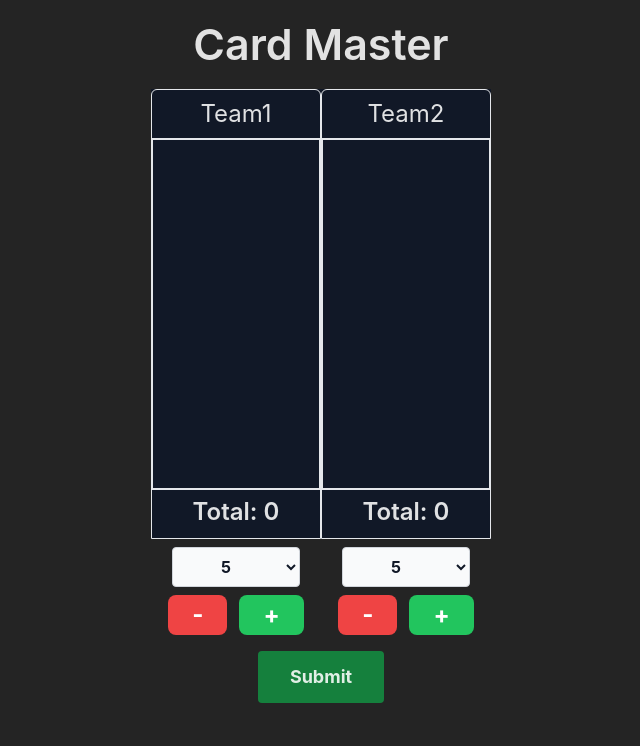
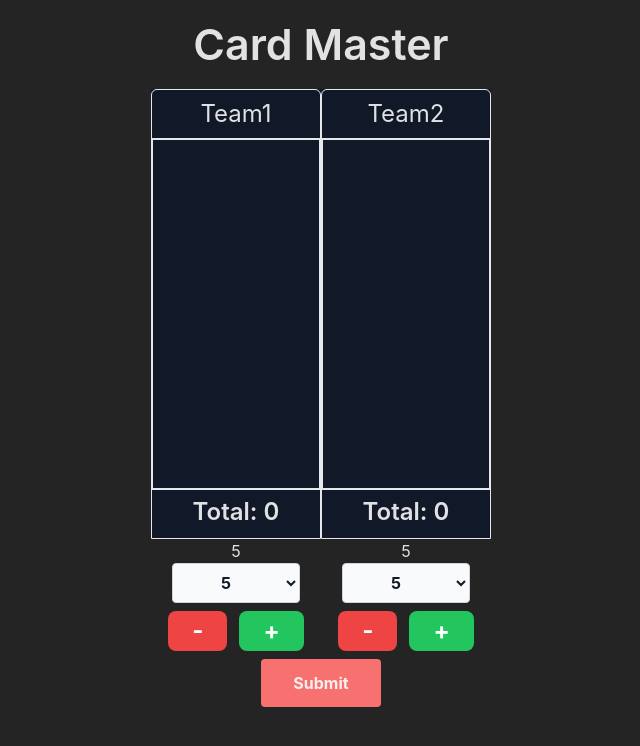
Before and after one commit to hridoykhandakar/card-master, a React (Vite) app: page / in a window 1280 px wide. Shown: the top 746 px of the page, without its empty margins (319-959 px from the left). Built offline with nearby package versions, Linux system fonts and the light colour scheme.

Commit message:
fix sum bug

```diff
--- a/index.html
+++ b/index.html
@@ -4,7 +4,7 @@
     <meta charset="UTF-8" />
     <link rel="icon" type="image/svg+xml" href="/vite.svg" />
     <meta name="viewport" content="width=device-width, initial-scale=1.0" />
-    <title>Vite + React</title>
+    <title>Card Master</title>
   </head>
   <body>
     <div id="root"></div>
--- a/src/App.jsx
+++ b/src/App.jsx
@@ -1,50 +1,51 @@
 import { useState } from "react";
+import Submit from "./components/Submit";
+import ScoreBoard from "./components/ScoreBoard";
+import ScoreInput from "./components/ScoreInput";
 
 const App = () => {
+  // Final Result State
   const [totalScoreTeamOne, setTotalScoreTeamOne] = useState(0);
   const [totalScoreTeamTwo, setTotalScoreTeamTwo] = useState(0);
-  // const [teamOneBid, setTeamOneBid] = useState(5);
-  // const [teamTwoBid, setTeamTwoBid] = useState(5);
+  // Bid State
+  const [oneValue, setOneValue] = useState(5);
+  const [twoValue, setTwoValue] = useState(5);
+  // Score Board State
   const [boardOne, setBoardOne] = useState([]);
   const [boardTwo, setBoardTwo] = useState([]);
-  // const [arithmetic, setArithmetic] = useState("");
-  // const [inputState, setInputState] = useState({ ...initialInputState });
-  // NEW STATE
-
+  // Arithmetic state
+  const [oneArith, setOneArith] = useState("");
   const [twoArith, setTwoArith] = useState("");
-  const [twoValue, setTwoValue] = useState(5);
-  const [oneArith, setOneArith] = useState("");
-  const [oneValue, setOneValue] = useState(5);
-
   const [teamOne, setTeamOne] = useState(false);
   const [teamTwo, setTeamTwo] = useState(false);
-
   const [disabled, setDisabled] = useState(true);
 
   const handleSubmit = (e) => {
     e.preventDefault();
 
-    if (oneArith === "add") {
+    setOneValue(0);
+    setTwoValue(0);
+    setOneArith("");
+    setTwoArith("");
+
+    if (oneArith === "+") {
       setTotalScoreTeamOne(totalScoreTeamOne + oneValue);
-      const listOne = boardOne;
       const str = oneValue.toString();
-      setBoardOne([...listOne, `+${str}`]);
+      setBoardOne([...boardOne, `+${str}`]);
     } else {
       setTotalScoreTeamOne(totalScoreTeamOne - oneValue);
-      const listOne = boardOne;
+
       const str = oneValue.toString();
-      setBoardOne([...listOne, `-${str}`]);
+      setBoardOne([...boardOne, `-${str}`]);
     }
-    if (twoArith === "add") {
+    if (twoArith === "+") {
       setTotalScoreTeamTwo(totalScoreTeamTwo + twoValue);
-      const listTwo = boardTwo;
       const strTwo = twoValue.toString();
-      setBoardTwo([...listTwo, `+${strTwo}`]);
+      setBoardTwo([...boardTwo, `+${strTwo}`]);
     } else {
       setTotalScoreTeamTwo(totalScoreTeamTwo - twoValue);
-      const listTwo = boardTwo;
       const strTwo = twoValue.toString();
-      setBoardTwo([...listTwo, `-${strTwo}`]);
+      setBoardTwo([...boardTwo, `-${strTwo}`]);
     }
     setDisabled(true);
     setTeamOne(false);
@@ -52,55 +53,36 @@ const App = () => {
   };
   const handleTeamOneClickSub = (e) => {
     e.preventDefault();
-    setOneArith("sub");
+    setOneArith("-");
     setTeamOne(true);
-    if (teamOne === teamTwo) {
+    if (oneArith && twoArith) {
       setDisabled(false);
     }
-
-    // setArithmetic("sub");
-    // setInputState({
-    //   arithmetic: "sub",
-    // });
   };
   const handleTeamOneClickAdd = (e) => {
     e.preventDefault();
-    setOneArith("add");
+    setOneArith("+");
     setTeamOne(true);
-    if (teamOne === teamTwo) {
+    if (oneArith && twoArith) {
       setDisabled(false);
     }
-
-    // setTotalScoreTeamOne(totalScoreTeamOne + teamOneBid);
-    // const list = boardOne;
-    // const str = teamOneBid.toString();
-    // setBoardOne([...list, `+${str}`]);
-    // setArithmetic("add");
   };
   // Team 02 Function
   const handleTeamTwoClickAdd = (e) => {
     e.preventDefault();
-    // setTotalScoreTeamTwo(totalScoreTeamTwo + teamTwoBid);
-    setTwoArith("add");
+    setTwoArith("+");
     setTeamTwo(true);
-    if (teamOne === teamTwo) {
+    if (oneArith && twoArith) {
       setDisabled(false);
     }
-    // const list = boardTwo;
-    // const str = teamTwoBid.toString();
-    // setBoardTwo([...list, `+${str}`]);
   };
   const handleTeamTwoClickSub = (e) => {
     e.preventDefault();
-    setTwoArith("sub");
+    setTwoArith("-");
     setTeamTwo(true);
-    if (teamOne === teamTwo) {
+    if (oneArith && twoArith) {
       setDisabled(false);
     }
-    // setTotalScoreTeamTwo(totalScoreTeamTwo - teamTwoBid);
-    // const list = boardTwo;
-    // const str = teamTwoBid.toString();
-    // setBoardTwo([...list, `-${str}`]);
   };
   return (
     <div className="flex justify-center ">
@@ -109,93 +91,44 @@ const App = () => {
           Card Master
         </h1>
         <div className="flex flex-col items-center justify-center mt-3 rounded">
-          <div className="score-board h-[450px] w-[340px] bg-gray-900  flex justify-between">
-            <div className="team1 border rounded-t-md w-1/2">
-              <h1
-                contentEditable="true"
-                className="text-center border-b p-2 text-2xl"
-              >
-                Team1
-              </h1>
-              <div className=" h-[350px] border text-center  overflow-scroll overflow-x-hidden overflow-y-scroll no-scrollbar text-xl">
-                {boardOne.map((item, i) => (
-                  <div key={i}>
-                    <p>{`${i}: ${item}`}</p>
-                    <hr />
-                  </div>
-                ))}
-              </div>
-              <div className="total border-t flex items-center justify-center h-[45px]">
-                <p className="text-2xl font-semibold">
-                  Total: {totalScoreTeamOne}
-                </p>
-              </div>
-            </div>
-            <div className="team2 border rounded-t-md w-1/2">
-              <h1
-                contentEditable="true"
-                className="text-center  border-b p-2 text-2xl"
-              >
-                Team2
-              </h1>
-              <div className=" h-[350px] border text-center  overflow-scroll overflow-x-hidden overflow-y-scroll no-scrollbar text-xl">
-                {boardTwo.map((item, i) => (
-                  <div key={i}>
-                    <p>{`${i}: ${item}`}</p>
-                    <hr />
-                  </div>
-                ))}
-              </div>
-              <div className="total border-t flex items-center justify-center h-[45px]">
-                <p className="text-2xl font-semibold">
-                  Total: {totalScoreTeamTwo}
-                </p>
-              </div>
-            </div>
-          </div>
-          <div className="add  w-[340px] mt-2   flex items-center justify-between">
+          <ScoreBoard
+            boardOne={boardOne}
+            boardTwo={boardTwo}
+            totalScoreTeamOne={totalScoreTeamOne}
+            totalScoreTeamTwo={totalScoreTeamTwo}
+          />
+
+          <div className="add  w-[340px]   flex items-center justify-between">
             <div className="team1 w-1/2 text-center ">
-              <form className=" team-1 ">
-                <select
-                  className="py-2 px-11  bg-gray-50 border border-gray-300 text-gray-900 font-bold rounded focus:ring-blue-500 focus:border-blue-500 "
-                  name="bid"
-                  onChange={(e) => {
-                    setOneValue(Math.floor(e.target.value));
-                  }}
-                >
-                  <option value="5">5</option>
-                  <option value="7">7</option>
-                  <option value="8">8</option>
-                  <option value="10">10</option>
-                  <option value="13">13</option>
-                </select>
-                <div className="flex mt-2 justify-center gap-3">
-                  <button
-                    type="submit"
-                    className="btn bg-red-500 font-bold text-2xl"
-                    value="-"
-                    onClick={handleTeamOneClickSub}
-                  >
-                    -
-                  </button>
-                  <button
-                    type="submit"
-                    className="btn bg-green-500 font-bold text-2xl"
-                    value="+"
-                    onClick={handleTeamOneClickAdd}
-                  >
-                    +
-                  </button>
-                </div>
-              </form>
+              <p>
+                {oneValue}
+                {oneArith}
+              </p>
+              <ScoreInput
+                oneValue={oneValue}
+                twoValue={twoValue}
+                setOneValue={setOneValue}
+                setTwoValue={setTwoValue}
+                handleTeamOneClickAdd={handleTeamOneClickAdd}
+                handleTeamOneClickSub={handleTeamOneClickSub}
+              />
             </div>
             <div className="team2 w-1/2 text-center">
+              <p>
+                {twoValue}
+                {twoArith}
+              </p>
               <form className="" action="">
                 <select
                   className="py-2 px-11  bg-gray-50 border border-gray-300 text-gray-900 font-bold rounded focus:ring-blue-500 focus:border-blue-500 "
                   name="bid"
                   id=""
-                  onChange={(e) => setTwoValue(Math.floor(e.target.value))}
+                  onChange={(e) => {
+                    setTwoValue(Math.floor(e.target.value));
+                    if (twoValue !== 5) {
+                      setOneValue(5);
+                    }
+                  }}
                 >
                   <option value="5">5</option>
                   <option value="7">7</option>
@@ -227,7 +160,9 @@ const App = () => {
             <button
               disabled={disabled}
               onClick={handleSubmit}
-              className="px-8 py-3 rounded font-bold text-lg bg-green-700 mt-4"
+              className={`mt-2 px-8 py-3 rounded font-bold ${
+                disabled ? "bg-red-400" : "bg-green-500"
+              }`}
             >
               Submit
             </button>
--- /dev/null
+++ b/src/components/ScoreBoard.jsx
@@ -0,0 +1,52 @@
+const ScoreBoard = ({
+  boardOne,
+  boardTwo,
+  totalScoreTeamOne,
+  totalScoreTeamTwo,
+}) => {
+  return (
+    <section>
+      <div className="score-board h-[450px] w-[340px] bg-gray-900  flex justify-between">
+        <div className="team1 border rounded-t-md w-1/2">
+          <h1
+            contentEditable="true"
+            className="text-center border-b p-2 text-2xl"
+          >
+            Team1
+          </h1>
+          <div className=" h-[350px] border text-center  overflow-scroll overflow-x-hidden overflow-y-scroll no-scrollbar text-xl">
+            {boardOne.map((item, i) => (
+              <div key={i}>
+                <p>{`${i}: ${item}`}</p>
+                <hr />
+              </div>
+            ))}
+          </div>
+          <div className="total border-t flex items-center justify-center h-[45px]">
+            <p className="text-2xl font-semibold">Total: {totalScoreTeamOne}</p>
+          </div>
+        </div>
+        <div className="team2 border rounded-t-md w-1/2">
+          <h1
+            contentEditable="true"
+            className="text-center  border-b p-2 text-2xl"
+          >
+            Team2
+          </h1>
+          <div className=" h-[350px] border text-center  overflow-scroll overflow-x-hidden overflow-y-scroll no-scrollbar text-xl">
+            {boardTwo.map((item, i) => (
+              <div key={i}>
+                <p>{`${i}: ${item}`}</p>
+                <hr />
+              </div>
+            ))}
+          </div>
+          <div className="total border-t flex items-center justify-center h-[45px]">
+            <p className="text-2xl font-semibold">Total: {totalScoreTeamTwo}</p>
+          </div>
+        </div>
+      </div>
+    </section>
+  );
+};
+export default ScoreBoard;
--- /dev/null
+++ b/src/components/ScoreInput.jsx
@@ -0,0 +1,50 @@
+const ScoreInput = ({
+  setOneValue,
+  oneValue,
+  twoValue,
+  setTwoValue,
+  handleTeamOneClickSub,
+  handleTeamOneClickAdd,
+}) => {
+  return (
+    <section>
+      <form className=" team-1 ">
+        <select
+          className="py-2 px-11  bg-gray-50 border border-gray-300 text-gray-900 font-bold rounded focus:ring-blue-500 focus:border-blue-500 "
+          name="bid"
+          onChange={(e) => {
+            setOneValue(Math.floor(e.target.value));
+            if (oneValue !== 5) {
+              setTwoValue(5);
+            }
+          }}
+        >
+          <option value="5">5</option>
+          <option value="7">7</option>
+          <option value="8">8</option>
+          <option value="10">10</option>
+          <option value="13">13</option>
+        </select>
+        <div className="flex mt-2 justify-center gap-3">
+          <button
+            type="submit"
+            className="btn bg-red-500 font-bold text-2xl"
+            value="-"
+            onClick={handleTeamOneClickSub}
+          >
+            -
+          </button>
+          <button
+            type="submit"
+            className="btn bg-green-500 font-bold text-2xl"
+            value="+"
+            onClick={handleTeamOneClickAdd}
+          >
+            +
+          </button>
+        </div>
+      </form>
+    </section>
+  );
+};
+export default ScoreInput;
--- /dev/null
+++ b/src/components/Submit.jsx
@@ -0,0 +1,6 @@
+import Button from "./Button";
+
+const Submit = () => {
+  return <Button name={"Submit"} bgColor={"bg-green-500"} />;
+};
+export default Submit;
--- a/src/index.css
+++ b/src/index.css
@@ -18,7 +18,7 @@
 @tailwind utilities;
 
 @layer components {
-  @variants responsive {
+  @layer responsive {
     /* Hide scrollbar for Chrome, Safari and Opera */
     .no-scrollbar::-webkit-scrollbar {
       display: none;
@@ -31,7 +31,7 @@
     }
   }
   .btn {
-    @apply px-6 py-1 rounded-lg text-white;
+    @apply px-6 py-1 rounded-lg text-white hover:bg-gray-500;
   }
 }
 @layer;
```
Also changed, not shown: src/components/Button.jsx (added, +8 -0 lines), 1 other file (tests, documents, lock files or other folders).
